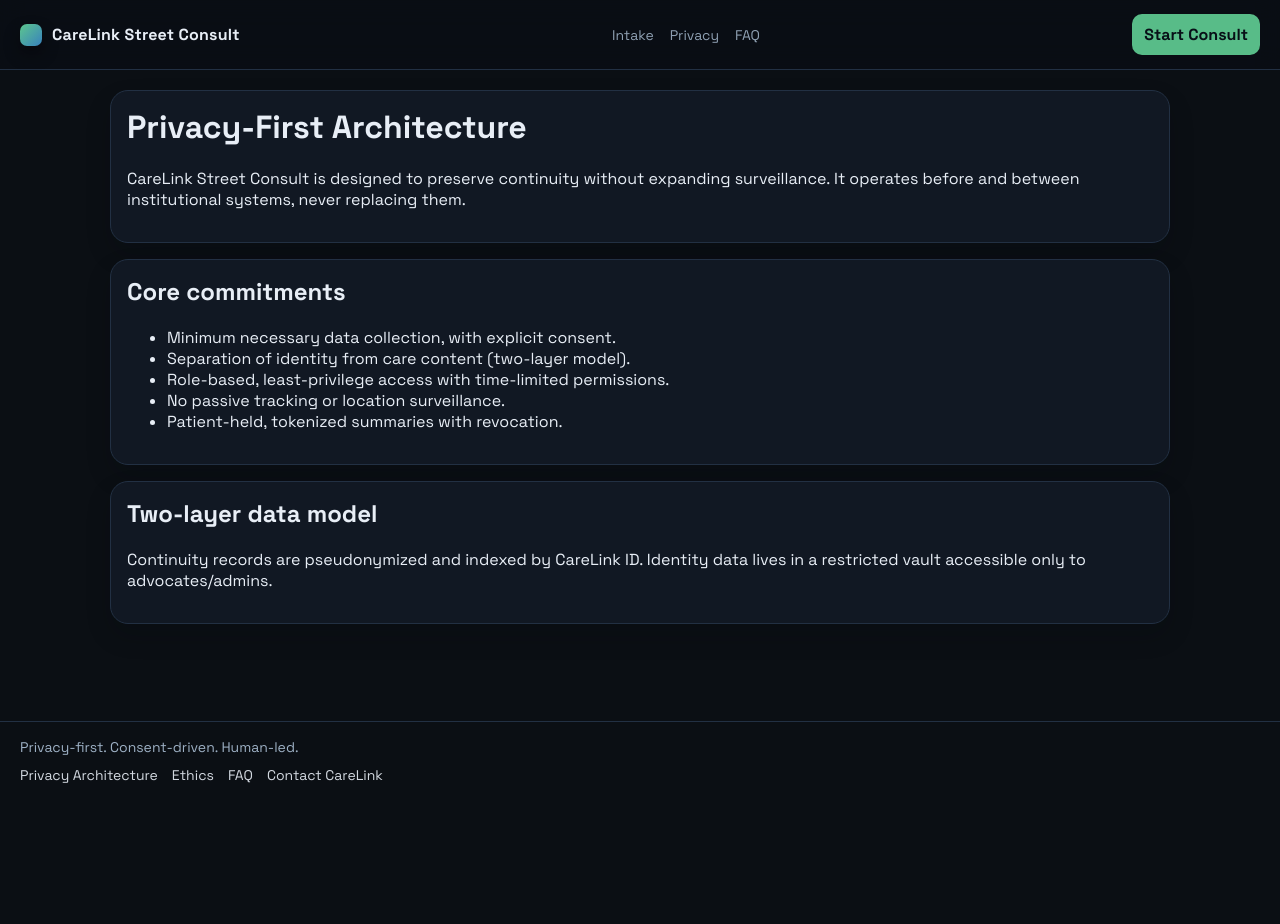
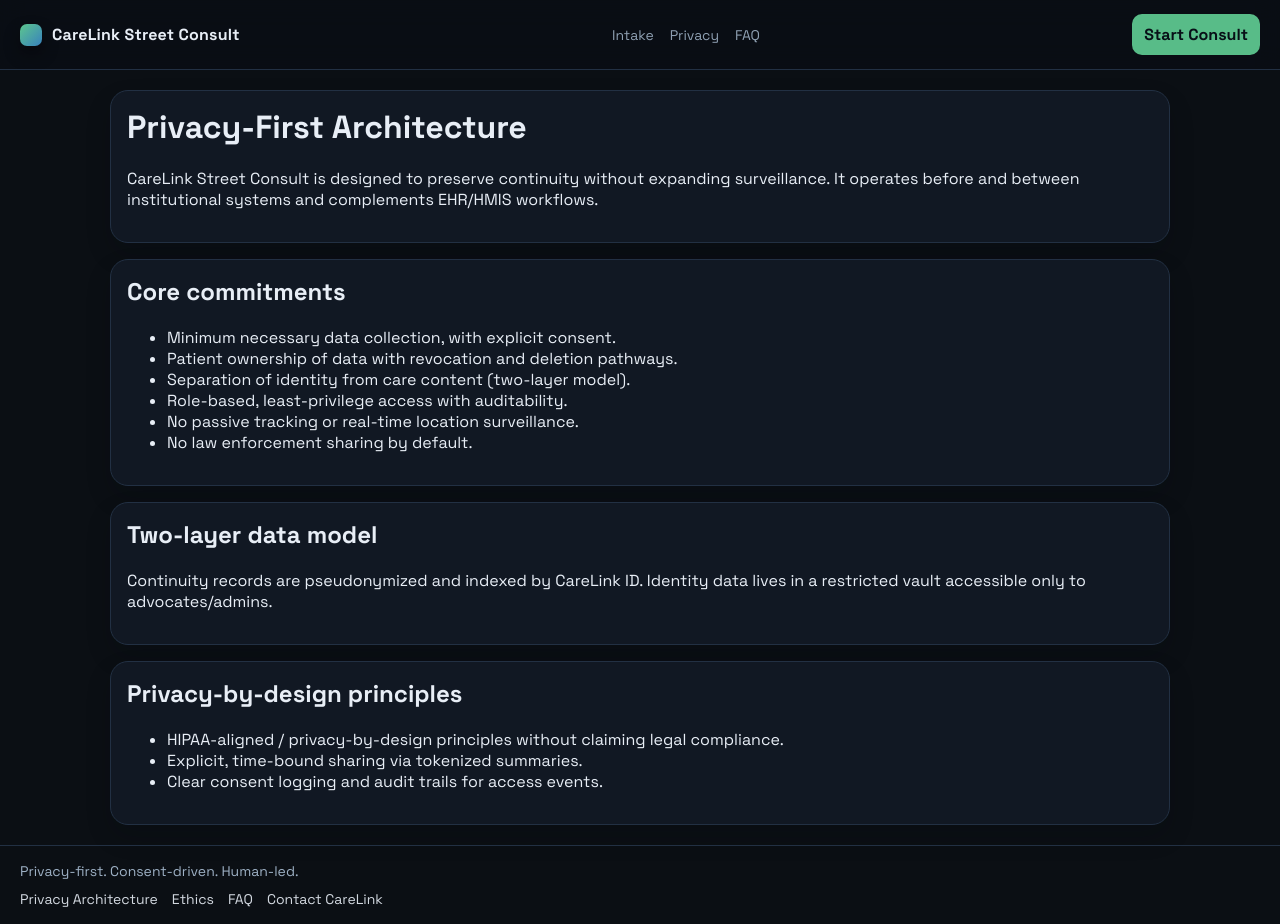
Before and after one commit to PhysicianeerShaik/CareLINK, a Next.js app in the folder apps/web/: page /docs/privacy in a window 1280 px wide. Before the commit the page ends 800 px from the top, so only its background shows below. Built offline with nearby package versions, Linux system fonts and the light colour scheme.

Commit message:
Refine documentation pages

```diff
--- a/apps/web/app/docs/privacy/page.tsx
+++ b/apps/web/app/docs/privacy/page.tsx
@@ -5,7 +5,7 @@ export default function PrivacyPage() {
         <h1 style={{ marginTop: 0 }}>Privacy-First Architecture</h1>
         <p className="muted">
           CareLink Street Consult is designed to preserve continuity without expanding surveillance.
-          It operates before and between institutional systems, never replacing them.
+          It operates before and between institutional systems and complements EHR/HMIS workflows.
         </p>
       </div>
 
@@ -13,10 +13,11 @@ export default function PrivacyPage() {
         <h2 style={{ marginTop: 0 }}>Core commitments</h2>
         <ul className="muted">
           <li>Minimum necessary data collection, with explicit consent.</li>
+          <li>Patient ownership of data with revocation and deletion pathways.</li>
           <li>Separation of identity from care content (two-layer model).</li>
-          <li>Role-based, least-privilege access with time-limited permissions.</li>
-          <li>No passive tracking or location surveillance.</li>
-          <li>Patient-held, tokenized summaries with revocation.</li>
+          <li>Role-based, least-privilege access with auditability.</li>
+          <li>No passive tracking or real-time location surveillance.</li>
+          <li>No law enforcement sharing by default.</li>
         </ul>
       </div>
 
@@ -27,6 +28,15 @@ export default function PrivacyPage() {
           in a restricted vault accessible only to advocates/admins.
         </p>
       </div>
+
+      <div className="card">
+        <h2 style={{ marginTop: 0 }}>Privacy-by-design principles</h2>
+        <ul className="muted">
+          <li>HIPAA-aligned / privacy-by-design principles without claiming legal compliance.</li>
+          <li>Explicit, time-bound sharing via tokenized summaries.</li>
+          <li>Clear consent logging and audit trails for access events.</li>
+        </ul>
+      </div>
     </div>
   );
 }
```
Also changed, not shown: apps/web/app/docs/ethics/page.tsx (+12 -0 lines), apps/web/app/docs/faq/page.tsx (+12 -0 lines).
